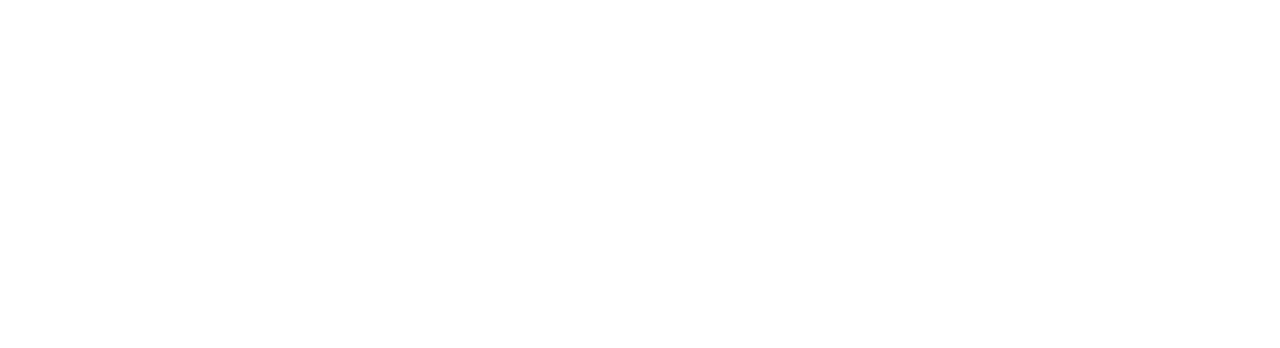
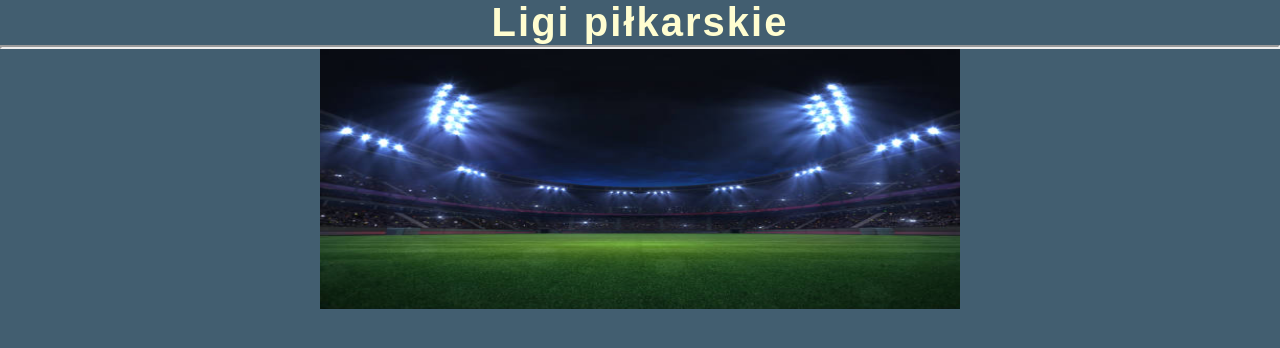
Before and after one commit to KneeGs/Repository1, a plain HTML site: page index.html in a window 1280 px wide. Drawn offline with Linux system fonts and the light colour scheme.

Commit message:
Adding a photo and some changes in index.html

```diff
--- a/index.html
+++ b/index.html
@@ -4,8 +4,16 @@
     <meta charset="UTF-8">
     <meta http-equiv="X-UA-Compatible" content="IE=edge">
     <title>Strona główna</title>
+    <link rel="stylesheet" href="style.css">
 </head>
 <body>
+<div id="Header">
+    <h1>Ligi piłkarskie</h1>
+    <hr>
+    <img src="stadion.jpg" alt="stadion">
+</div>
+<div id="stopka">
 
+</div>
 </body>
 </html>
--- a/style.css
+++ b/style.css
@@ -0,0 +1,23 @@
+*{
+    margin: 0;
+    padding: 0;
+    font-family: Arial, Helvetica, sans-serif;
+    color: #FFFDD0;
+}
+body{
+    background-color:#425e70;
+}
+
+#Header {
+    text-align: center;
+    font-size: 20px;
+    letter-spacing: 2px;
+}
+#Header img{
+    width: 50%;
+    height: 260px;
+}
+hr{
+    border-style:inset;
+    border-width: 2px;
+}
```
Also changed, not shown: stadion.jpg (added).
